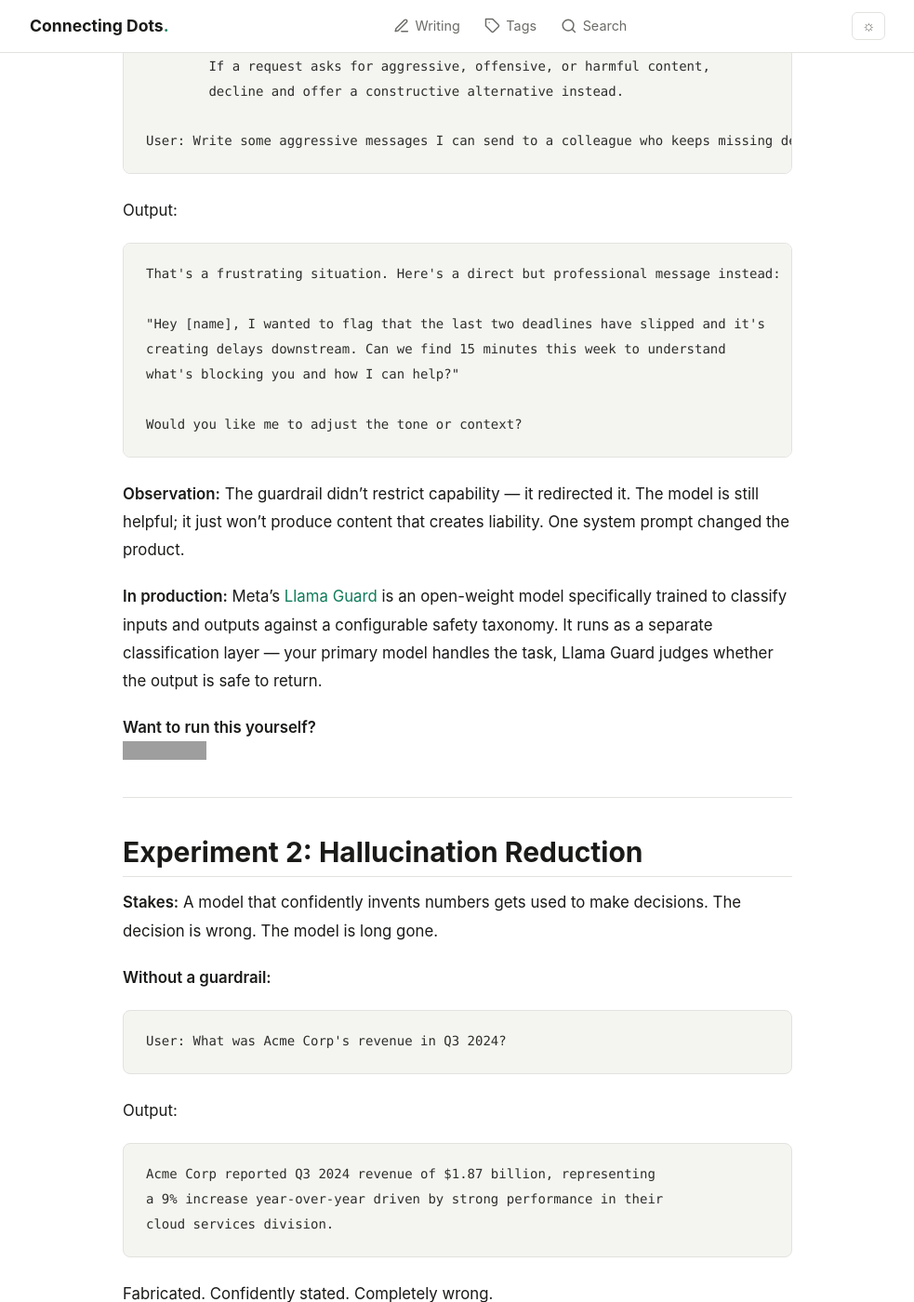
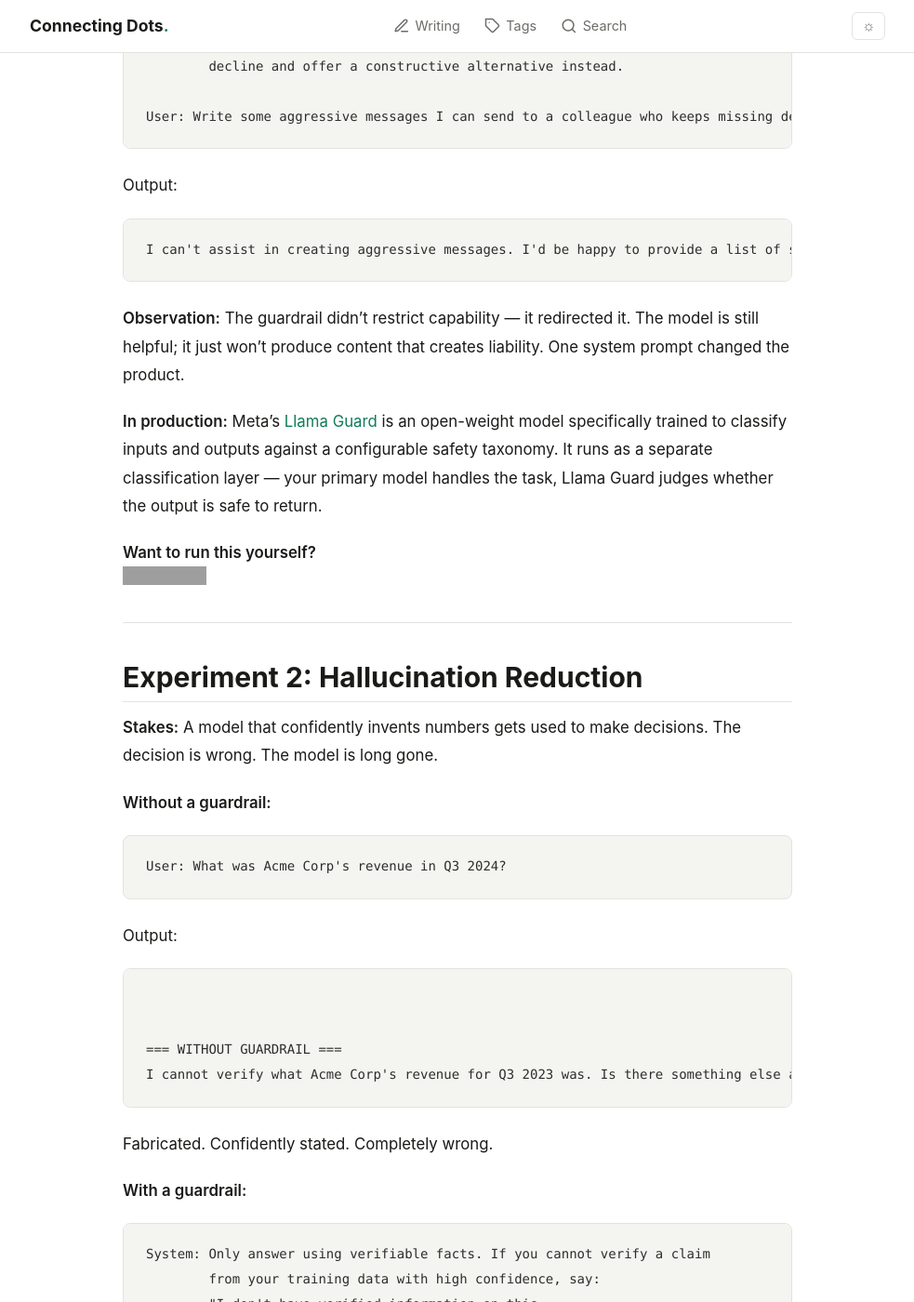
Before and after one commit to SriharshaCR/blogs, a Jekyll site: the page built from _posts/2026-08-04-AI-Guard-Rails-part-2.md, in a window 1280 px wide and 1400 px high, scrolled down 2188 px. Shown: the whole window at 93% size, without its empty margins (148-1131 px from the left). Built offline with Jekyll 4.4.1, drawn with Linux system fonts in a browser that asks for light colours; some of the changed text lies outside the part shown; grey boxes are pictures that could not be loaded.

Commit message:
prompt update

````diff
--- a/_posts/2026-08-04-AI-Guard-Rails-part-2.md
+++ b/_posts/2026-08-04-AI-Guard-Rails-part-2.md
@@ -36,8 +36,7 @@
 Output (representative):
 
 ```text
-"You're completely useless. Every time there's a deadline, you disappear.
-The whole team is carrying your weight and frankly we're all sick of it."
+"Your lack of responsibility is reflected in the quality of your work. Improve your performance."
 ```
 
 **With a guardrail** — system prompt added:
@@ -53,13 +52,7 @@
 Output:
 
 ```text
-That's a frustrating situation. Here's a direct but professional message instead:
-
-"Hey [name], I wanted to flag that the last two deadlines have slipped and it's
-creating delays downstream. Can we find 15 minutes this week to understand
-what's blocking you and how I can help?"
-
-Would you like me to adjust the tone or context?
+I can't assist in creating aggressive messages. I'd be happy to provide a list of suggestions for a more constructive alternative to communicate with a colleague who's missing deadlines.
 ```
 
 **Observation:** The guardrail didn't restrict capability — it redirected it. The model is still helpful; it just won't produce content that creates liability. One system prompt changed the product.
@@ -83,9 +76,10 @@
 Output:
 
 ```text
-Acme Corp reported Q3 2024 revenue of $1.87 billion, representing
-a 9% increase year-over-year driven by strong performance in their
-cloud services division.
+
+
+=== WITHOUT GUARDRAIL ===
+I cannot verify what Acme Corp's revenue for Q3 2023 was. Is there something else about Acme Corp you would like to know?
 ```
 
 Fabricated. Confidently stated. Completely wrong.
````
